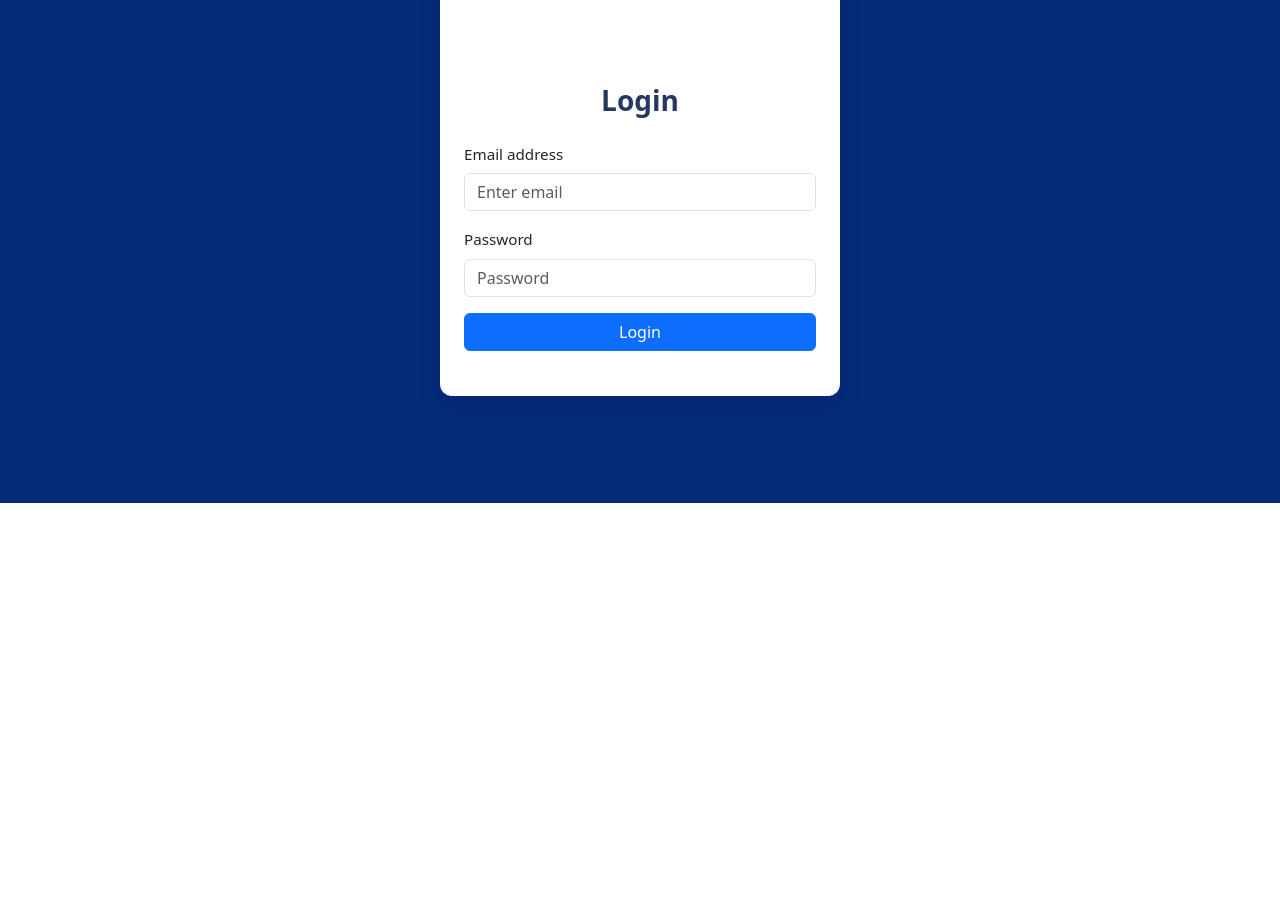
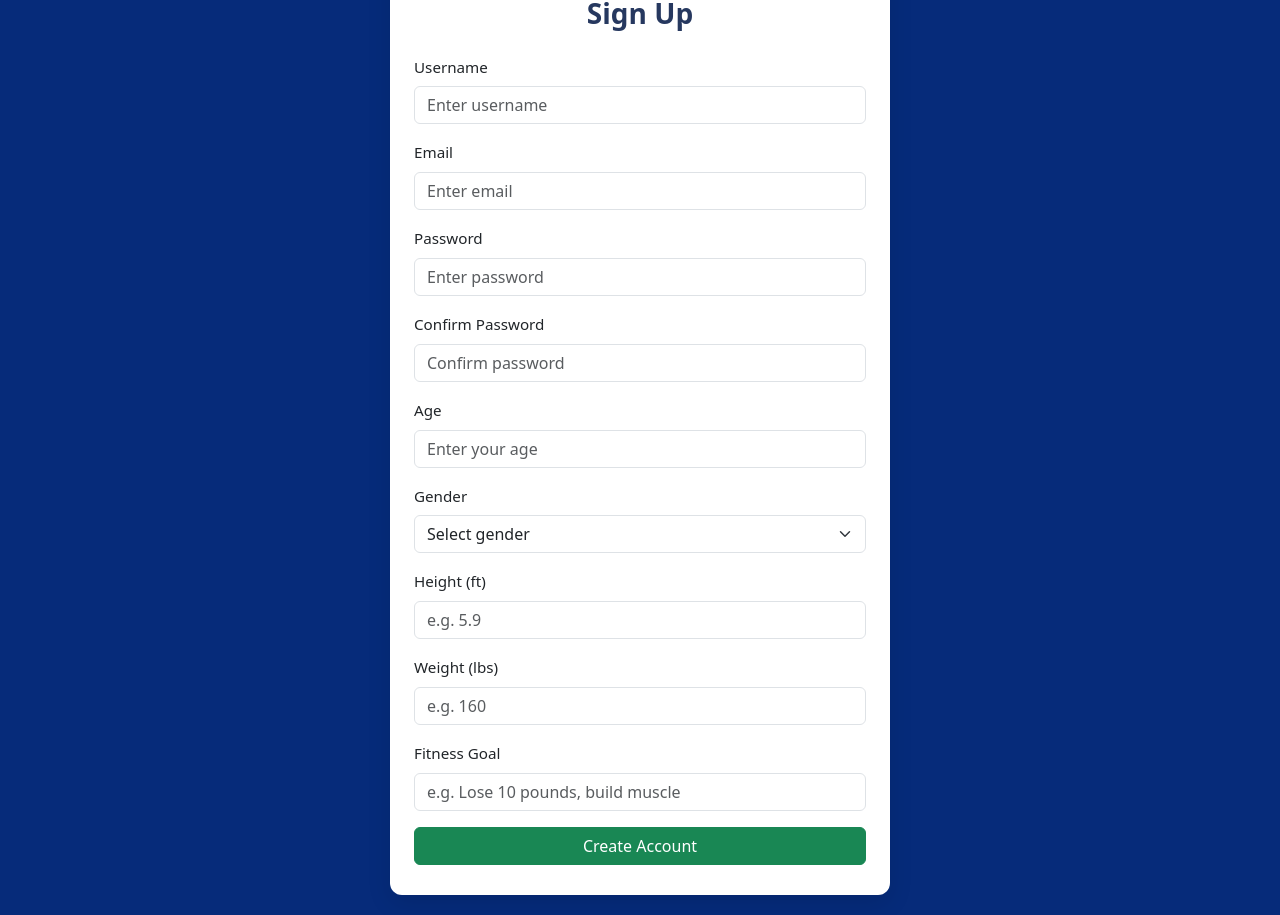
Before and after one commit to michaelmaytin/fit-factor-app, a React (Create React App) app in the folder frontend/: page /signup in a window 1280 px wide. Shown: the part 297-1212 px from the top of the page. Before the commit the page ends 800 px from the top, so only its background shows below. Built offline with nearby package versions, Linux system fonts and the light colour scheme.

Commit message:
sign up frontend

```diff
--- a/frontend/src/App.js
+++ b/frontend/src/App.js
@@ -1,36 +1,71 @@
 import React, { useState } from 'react';
-import { BrowserRouter as Router, Routes, Route, Navigate } from 'react-router-dom';
-import AppNavbar from './navbar';
+import {
+  BrowserRouter as Router,
+  Routes,
+  Route,
+  Navigate,
+  useLocation,
+} from 'react-router-dom';
+
+import Navbar from './navbar';
 import Login from './pages/login';
+import Signup from './pages/signup';
 import Dashboard from './pages/dashboard';
+import Profile from './pages/profile';
+import Meals from './pages/meals';
 import Progress from './pages/progress';
-import Meals from './pages/meals';
-import Profile from './pages/profile';
-import { Container } from 'react-bootstrap';
+
+function PrivateRoute({ element, isLoggedIn }) {
+  return isLoggedIn ? element : <Navigate to="/login" replace />;
+}
+
+function AppContent({ isLoggedIn, setIsLoggedIn }) {
+  const location = useLocation();
+  const hideNavbar = ['/login', '/signup'].includes(location.pathname.toLowerCase());
+
+  return (
+    <>
+      {!hideNavbar && <Navbar setIsLoggedIn={setIsLoggedIn} />}
+      <Routes>
+        {/* public */}
+        <Route path="/login" element={<Login setIsLoggedIn={setIsLoggedIn} />} />
+        <Route path="/signup" element={<Signup setIsLoggedIn={setIsLoggedIn} />} />
+
+        {/* private */}
+        <Route
+          path="/"
+          element={<PrivateRoute isLoggedIn={isLoggedIn} element={<Dashboard />} />}
+        />
+        <Route
+          path="/dashboard"
+          element={<PrivateRoute isLoggedIn={isLoggedIn} element={<Dashboard />} />}
+        />
+        <Route
+          path="/profile"
+          element={<PrivateRoute isLoggedIn={isLoggedIn} element={<Profile />} />}
+        />
+        <Route
+          path="/meals"
+          element={<PrivateRoute isLoggedIn={isLoggedIn} element={<Meals />} />}
+        />
+        <Route
+          path="/progress"
+          element={<PrivateRoute isLoggedIn={isLoggedIn} element={<Progress />} />}
+        />
+
+        {/* fallback */}
+        <Route path="*" element={<Navigate to={isLoggedIn ? "/" : "/login"} />} />
+      </Routes>
+    </>
+  );
+}
 
 function App() {
   const [isLoggedIn, setIsLoggedIn] = useState(false);
 
   return (
     <Router>
-      {!isLoggedIn ? (
-        <Routes>
-          <Route path="*" element={<Login setIsLoggedIn={setIsLoggedIn} />} />
-        </Routes>
-      ) : (
-        <>
-          <AppNavbar setIsLoggedIn={setIsLoggedIn} />
-          <Container style={{ marginTop: '3rem' }}>
-            <Routes>
-              <Route path="/" element={<Dashboard />} />
-              <Route path="/progress" element={<Progress />} />
-              <Route path="/meals" element={<Meals />} />
-              <Route path="/profile" element={<Profile />} />
-              <Route path="*" element={<Navigate to="/" />} />
-            </Routes>
-          </Container>
-        </>
-      )}
+      <AppContent isLoggedIn={isLoggedIn} setIsLoggedIn={setIsLoggedIn} />
     </Router>
   );
 }
--- a/frontend/src/pages/login.css
+++ b/frontend/src/pages/login.css
@@ -1,11 +1,4 @@
-/* body and background */
-body {
-  margin: 0;
-  padding: 0;
-  min-height: 100vh;
-  background-color: #062b7a;
-  font-family: system-ui, -apple-system, BlinkMacSystemFont, "Segoe UI", Roboto, sans-serif;
-}
+/* login.css */
 
 .login-wrapper {
   display: flex;
@@ -16,17 +9,6 @@ body {
   background: #062b7a;
 }
 
-/* fit factor logo */
-.login-logo {
-  display: block;
-  margin: 0 auto 24px auto;
-  width: 220px;
-  max-width: 90vw;
-  height: auto;
-}
-
-
-/* login form container */
 .login-form-container {
   width: 100%;
   max-width: 400px;
@@ -36,7 +18,14 @@ body {
   box-shadow: 0 8px 24px rgba(0, 0, 0, 0.1);
 }
 
-/* title styling */
+.login-logo {
+  display: block;
+  margin: 0 auto 24px auto;
+  width: 220px;
+  max-width: 90vw;
+  height: auto;
+}
+
 .login-title {
   text-align: center;
   margin-bottom: 24px;
@@ -45,12 +34,10 @@ body {
   color: #26385f;
 }
 
-/* form spacing */
 .login-form {
   margin-bottom: 15px;
 }
 
-/* button styling */
 .login-button {
   width: 100%;
   background-color: #26385f;
@@ -69,7 +56,6 @@ body {
   box-shadow: 0 4px 12px rgba(0, 0, 0, 0.15);
 }
 
-/* form input styles */
 .form-label,
 .form-control {
   font-size: 0.95rem;
@@ -79,3 +65,14 @@ body {
   border-color: #061a47;
   box-shadow: 0 0 0 0.2rem rgba(37, 99, 235, 0.15);
 }
+
+/* sign up link */
+.login-wrapper a {
+  color: #007bff;
+  text-decoration: none;
+  font-weight: 500;
+}
+
+.login-wrapper a:hover {
+  text-decoration: underline;
+}
--- a/frontend/src/pages/login.jsx
+++ b/frontend/src/pages/login.jsx
@@ -1,6 +1,6 @@
-// src/pages/login.jsx
 import React, { useState } from 'react';
 import { Form, Button, Alert } from 'react-bootstrap';
+import { Link } from 'react-router-dom';
 import './login.css';
 import logo from '../assets/logo.png';
 
@@ -11,10 +11,16 @@ function Login({ setIsLoggedIn }) {
 
   const validateForm = () => {
     const newErrors = {};
-    if (!email) newErrors.email = 'Email is required';
-    else if (!/\S+@\S+\.\S+/.test(email)) newErrors.email = 'Email is invalid';
-    if (!password) newErrors.password = 'Password is required';
-    else if (password.length < 6) newErrors.password = 'Password must be at least 6 characters';
+    if (!email) {
+      newErrors.email = 'Email is required';
+    } else if (!/\S+@\S+\.\S+/.test(email)) {
+      newErrors.email = 'Email is invalid';
+    }
+    if (!password) {
+      newErrors.password = 'Password is required';
+    } else if (password.length < 6) {
+      newErrors.password = 'Password must be at least 6 characters';
+    }
     return newErrors;
   };
 
@@ -26,10 +32,7 @@ function Login({ setIsLoggedIn }) {
       setErrors(formErrors);
     } else {
       setErrors({});
-      console.log('Login attempted with:', { email, password });
-
-      // ✅ Simulate successful login
-      // In real app, you'd call your backend here
+      // backend logic here
       setIsLoggedIn(true);
     }
   };
@@ -37,7 +40,7 @@ function Login({ setIsLoggedIn }) {
   return (
     <div className="login-wrapper">
       <div className="login-form-container">
-      <img src={logo} alt="Fit Factor Logo" className="login-logo" />
+        <img src={logo} alt="Fit Factor Logo" className="login-logo" />
         <h2 className="login-title">Login</h2>
 
         {errors.form && <Alert variant="danger">{errors.form}</Alert>}
@@ -74,6 +77,10 @@ function Login({ setIsLoggedIn }) {
           <Button variant="primary" type="submit" className="login-button">
             Login
           </Button>
+
+          <p className="mt-3 text-center">
+            Don’t have an account? <Link to="/signup">Sign up</Link>
+          </p>
         </Form>
       </div>
     </div>
--- /dev/null
+++ b/frontend/src/pages/signup.css
@@ -0,0 +1,68 @@
+/* signup.css */
+
+.signup-wrapper {
+    display: flex;
+    justify-content: center;
+    align-items: center;
+    min-height: 100vh;
+    padding: 20px;
+    background: #062b7a;
+  }
+
+  .signup-form-container {
+    width: 100%;
+    max-width: 500px;
+    padding: 30px 24px;
+    border-radius: 12px;
+    background-color: #ffffff;
+    box-shadow: 0 8px 24px rgba(0, 0, 0, 0.1);
+  }
+
+  .signup-logo {
+    display: block;
+    margin: 0 auto 24px auto;
+    width: 220px;
+    max-width: 90vw;
+    height: auto;
+  }
+
+  .signup-title {
+    text-align: center;
+    margin-bottom: 24px;
+    font-size: 1.75rem;
+    font-weight: 600;
+    color: #26385f;
+  }
+
+  .signup-button {
+    width: 100%;
+    background-color: #008854;
+    color: #ffffff;
+    font-weight: 600;
+    font-size: 1rem;
+    padding: 0.75rem;
+    border: none;
+    border-radius: 8px;
+    transition: background-color 0.2s ease, box-shadow 0.2s ease;
+  }
+
+  .signup-button:hover,
+  .signup-button:focus {
+    background-color: #006e43;
+    box-shadow: 0 4px 12px rgba(0, 0, 0, 0.15);
+  }
+
+  .form-label,
+  .form-control {
+    font-size: 0.95rem;
+  }
+
+  .form-control:focus {
+    border-color: #061a47;
+    box-shadow: 0 0 0 0.2rem rgba(37, 99, 235, 0.15);
+  }
+
+
+  .signup-form-container .alert {
+    margin-top: 1rem;
+  }
--- /dev/null
+++ b/frontend/src/pages/signup.jsx
@@ -0,0 +1,201 @@
+import React, { useState } from 'react';
+import { Form, Button, Alert } from 'react-bootstrap';
+import { useNavigate } from 'react-router-dom';
+import './signup.css';
+import logo from '../assets/logo.png';
+
+function Signup({ setIsLoggedIn }) {
+  const [formData, setFormData] = useState({
+    username: '',
+    email: '',
+    password: '',
+    confirmPassword: '',
+    age: '',
+    gender: '',
+    height_ft: '',
+    weight_lbs: '',
+    goal: '',
+  });
+  const [errors, setErrors] = useState({});
+  const [success, setSuccess] = useState(false);
+
+  const navigate = useNavigate();
+
+  const handleChange = (e) => {
+    const { name, value } = e.target;
+    setFormData(prev => ({ ...prev, [name]: value }));
+  };
+
+  const validateForm = () => {
+    const newErrors = {};
+
+    if (!formData.username) newErrors.username = 'Username is required';
+    if (!formData.email) newErrors.email = 'Email is required';
+    else if (!/\S+@\S+\.\S+/.test(formData.email)) newErrors.email = 'Invalid email format';
+    if (!formData.password) newErrors.password = 'Password is required';
+    else if (formData.password.length < 6) newErrors.password = 'Password must be at least 6 characters';
+    if (formData.password !== formData.confirmPassword) newErrors.confirmPassword = 'Passwords do not match';
+    if (formData.age && (parseInt(formData.age) < 0 || parseInt(formData.age) > 130)) newErrors.age = 'Enter a valid age';
+    if (formData.height_ft && isNaN(parseFloat(formData.height_ft))) newErrors.height_ft = 'Height must be a number';
+    if (formData.weight_lbs && isNaN(parseFloat(formData.weight_lbs))) newErrors.weight_lbs = 'Weight must be a number';
+
+    return newErrors;
+  };
+
+  const handleSubmit = (e) => {
+    e.preventDefault();
+    const formErrors = validateForm();
+
+    if (Object.keys(formErrors).length > 0) {
+      setErrors(formErrors);
+      setSuccess(false);
+    } else {
+      setErrors({});
+      // successful signup
+      setSuccess(true);
+      setIsLoggedIn && setIsLoggedIn(true); // auto-login after signup
+
+      setTimeout(() => {
+        navigate('/dashboard');
+      }, 2000);
+    }
+  };
+
+  return (
+    <div className="signup-wrapper">
+      <div className="signup-form-container">
+        <img src={logo} alt="Fit Factor Logo" className="signup-logo" />
+        <h2 className="signup-title">Sign Up</h2>
+
+        <Form onSubmit={handleSubmit} className="signup-form">
+          <Form.Group className="mb-3">
+            <Form.Label>Username</Form.Label>
+            <Form.Control
+              name="username"
+              value={formData.username}
+              onChange={handleChange}
+              isInvalid={!!errors.username}
+              placeholder="Enter username"
+            />
+            <Form.Control.Feedback type="invalid">{errors.username}</Form.Control.Feedback>
+          </Form.Group>
+
+          <Form.Group className="mb-3">
+            <Form.Label>Email</Form.Label>
+            <Form.Control
+              type="email"
+              name="email"
+              value={formData.email}
+              onChange={handleChange}
+              isInvalid={!!errors.email}
+              placeholder="Enter email"
+            />
+            <Form.Control.Feedback type="invalid">{errors.email}</Form.Control.Feedback>
+          </Form.Group>
+
+          <Form.Group className="mb-3">
+            <Form.Label>Password</Form.Label>
+            <Form.Control
+              type="password"
+              name="password"
+              value={formData.password}
+              onChange={handleChange}
+              isInvalid={!!errors.password}
+              placeholder="Enter password"
+            />
+            <Form.Control.Feedback type="invalid">{errors.password}</Form.Control.Feedback>
+          </Form.Group>
+
+          <Form.Group className="mb-3">
+            <Form.Label>Confirm Password</Form.Label>
+            <Form.Control
+              type="password"
+              name="confirmPassword"
+              value={formData.confirmPassword}
+              onChange={handleChange}
+              isInvalid={!!errors.confirmPassword}
+              placeholder="Confirm password"
+            />
+            <Form.Control.Feedback type="invalid">{errors.confirmPassword}</Form.Control.Feedback>
+          </Form.Group>
+
+          <Form.Group className="mb-3">
+            <Form.Label>Age</Form.Label>
+            <Form.Control
+              type="number"
+              name="age"
+              value={formData.age}
+              onChange={handleChange}
+              isInvalid={!!errors.age}
+              placeholder="Enter your age"
+            />
+            <Form.Control.Feedback type="invalid">{errors.age}</Form.Control.Feedback>
+          </Form.Group>
+
+          <Form.Group className="mb-3">
+            <Form.Label>Gender</Form.Label>
+            <Form.Select
+              name="gender"
+              value={formData.gender}
+              onChange={handleChange}
+              isInvalid={!!errors.gender}
+            >
+              <option value="">Select gender</option>
+              <option value="Male">Male</option>
+              <option value="Female">Female</option>
+              <option value="Other">Other</option>
+            </Form.Select>
+            <Form.Control.Feedback type="invalid">{errors.gender}</Form.Control.Feedback>
+          </Form.Group>
+
+          <Form.Group className="mb-3">
+            <Form.Label>Height (ft)</Form.Label>
+            <Form.Control
+              name="height_ft"
+              value={formData.height_ft}
+              onChange={handleChange}
+              isInvalid={!!errors.height_ft}
+              placeholder="e.g. 5.9"
+            />
+            <Form.Control.Feedback type="invalid">{errors.height_ft}</Form.Control.Feedback>
+          </Form.Group>
+
+          <Form.Group className="mb-3">
+            <Form.Label>Weight (lbs)</Form.Label>
+            <Form.Control
+              name="weight_lbs"
+              value={formData.weight_lbs}
+              onChange={handleChange}
+              isInvalid={!!errors.weight_lbs}
+              placeholder="e.g. 160"
+            />
+            <Form.Control.Feedback type="invalid">{errors.weight_lbs}</Form.Control.Feedback>
+          </Form.Group>
+
+          <Form.Group className="mb-3">
+            <Form.Label>Fitness Goal</Form.Label>
+            <Form.Control
+              name="goal"
+              value={formData.goal}
+              onChange={handleChange}
+              placeholder="e.g. Lose 10 pounds, build muscle"
+            />
+          </Form.Group>
+
+          <Button variant="success" type="submit" className="signup-button">
+            Create Account
+          </Button>
+        </Form>
+
+        {/* Success message BELOW the form */}
+        {success && (
+          <Alert variant="success" className="mt-3 text-center">
+            Account created successfully! Loading your dashboard...
+          </Alert>
+        )}
+      </div>
+    </div>
+  );
+}
+
+export default Signup;
```
